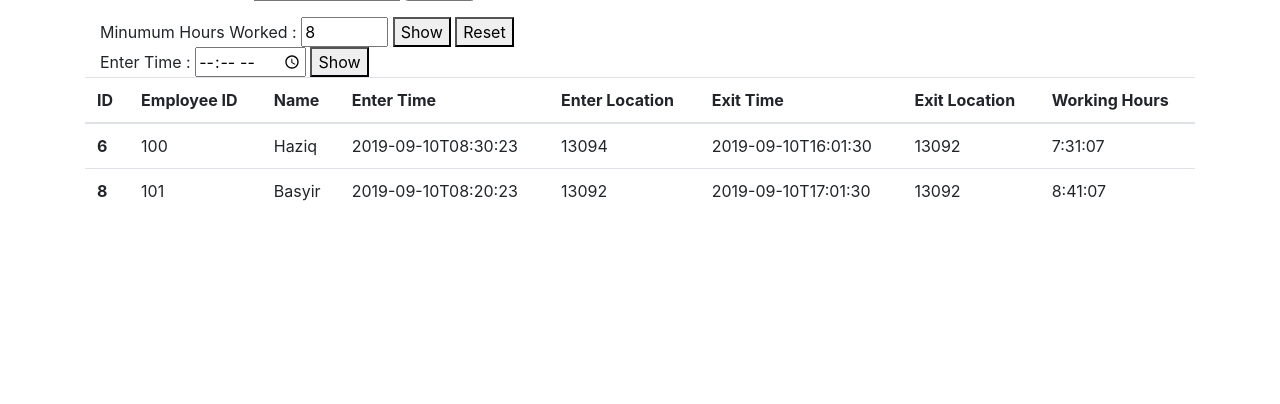
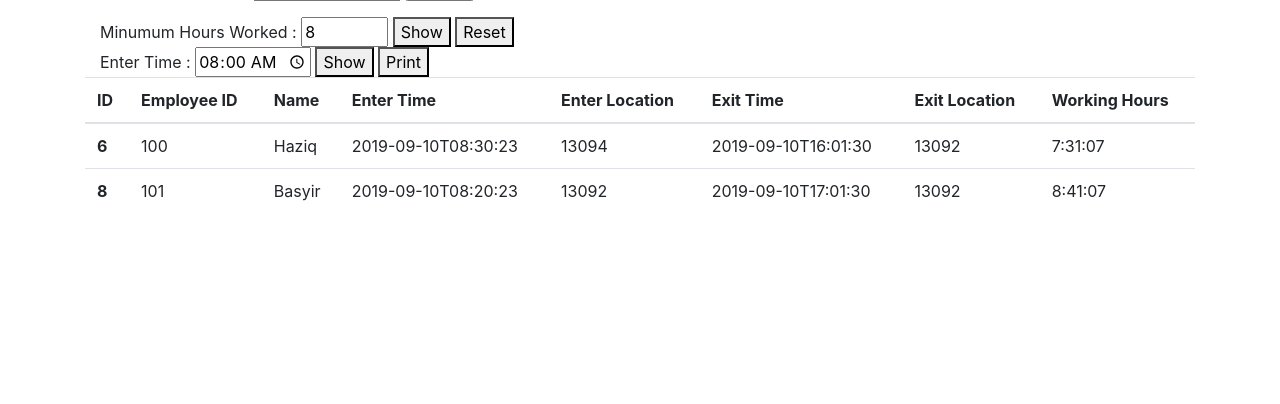
Before and after one commit to haziqnorisham/FaceRecTA, a Django app: page /time_attendance/btnAction/ in a window 1280 px wide. Shown: the part 285-689 px from the top of the page. Run offline with Django 3.2, Linux system fonts and the light colour scheme; data comes from the database, SQL or seed files in the repository; both versions use the stored data as it was after the commit; data that the repository does not hold is empty; some libraries are stand-ins or nearby versions.

Commit message:
Date selector now works and added a print button

```diff
--- a/timeAttendance/templates/timeAttendance/deviceDetails.html
+++ b/timeAttendance/templates/timeAttendance/deviceDetails.html
@@ -10,9 +10,9 @@
 
   <div class="container">
 
-    <form action="/action_page.php">
+    <form action="/time_attendance/btnAction/">
       Choose date to query
-      <input type="date" name="bday">
+      <input type="date" name="date" onload="date_value()" id="date_input">
       <input type="submit">
     </form>
 
@@ -30,9 +30,9 @@
     <div class="container">
 
 
-        Enter Time : <input type="time" name="usr_time" id="time_input">
+        Enter Time : <input type="time" name="usr_time" id="time_input" value="08:00">
         <button type="button" id="show_btn" onclick="checkTime()">Show</button>
-
+        <button type="button" id="show_btn" onclick="printDiv()">Print</button>
 
     </div>
 
@@ -65,6 +65,7 @@
         {% endfor %}
       </tbody>
     </table>
+    <iframe name="print_frame" width="0" height="0" frameborder="0" src="about:blank"></iframe>
   </div>
 
 <script>
@@ -126,6 +127,32 @@ function checkTime(){
     }
   }
 }
+
+function printDiv(){
+  window.print()
+}
+
+function date_value(){
+
+  table = document.getElementById("timeTable");
+  temp_enter_time2 = table.rows[1].cells[3].innerHTML;
+  temp_enter_time2 = temp_enter_time2.substring(0, 10);
+
+
+  var today = new Date();
+  var dd = String(today.getDate()).padStart(2, '0');
+  var mm = String(today.getMonth() + 1).padStart(2, '0'); //January is 0!
+  var yyyy = today.getFullYear();
+
+
+  console.log(temp_enter_time2)
+  today = temp_enter_time2
+
+  date_input = document.getElementById("date_input")
+
+  date_input.value = today
+}
+window.onload = date_value;
 </script>
 
 </body>
--- a/timeAttendance/views.py
+++ b/timeAttendance/views.py
@@ -61,6 +61,18 @@ def get_terminal_information(ipAddress, username, passwrod):
 @csrf_exempt
 def GetDeviceID(request):
 
+    date2 = None
+
+    if request.GET.get('date'):
+        message = 'You submitted: %r' % request.GET['date']
+        date2 = datetime.strptime(request.GET['date'], "%Y-%m-%d" ).date()
+        print()
+        print(type(date.today()))
+        print(type(date2))
+        print()
+    else:
+        date2 = date.today()
+
     todays_employee = []
     data=[]
     emp=[]
@@ -117,7 +129,7 @@ def GetDeviceID(request):
     employee_id_list = EmployeeAttendance.objects.values('employee_id').distinct()
 
     for employee_id_dict in employee_id_list:
-        temp2 = EmployeeAttendance.objects.filter(employee_id = employee_id_dict['employee_id'], capture_time__contains = str(date.today()))
+        temp2 = EmployeeAttendance.objects.filter(employee_id = employee_id_dict['employee_id'], capture_time__contains = str(date2))
 
         temp2_earliest = temp2.earliest('capture_time')
         temp2_latest = temp2.latest('capture_time')
```
Also changed, not shown: db.sqlite3.
